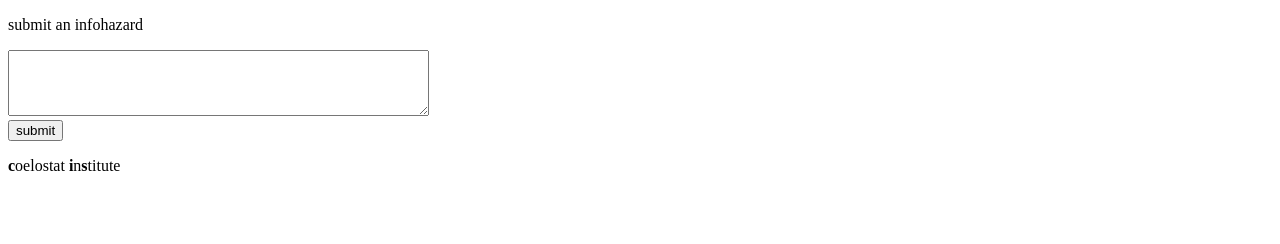
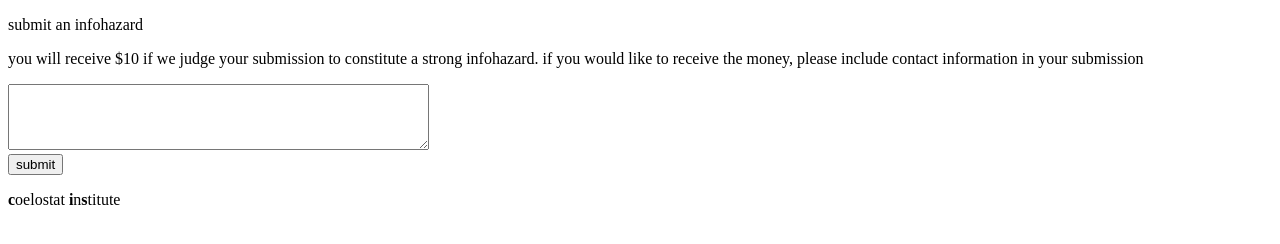
Before and after one commit to cosmicoptima/infohazards.org, a website: page public/submit/index.html in a window 1280 px wide. Drawn offline with Linux system fonts and the light colour scheme.

Commit message:
contact info

```diff
--- a/public/submit/index.html
+++ b/public/submit/index.html
@@ -7,6 +7,7 @@
 </head>
 <body>
   <p>submit an infohazard</p>
+  <p>you will receive $10 if we judge your submission to constitute a strong infohazard. if you would like to receive the money, please include contact information in your submission</p>
   <div><textarea id="description" rows="4" cols="50"></textarea></div>
   <div><button id="submit">submit</button></div>
   <p><strong>c</strong>oelostat <strong>i</strong>n<strong>s</strong>titute</p>
```
